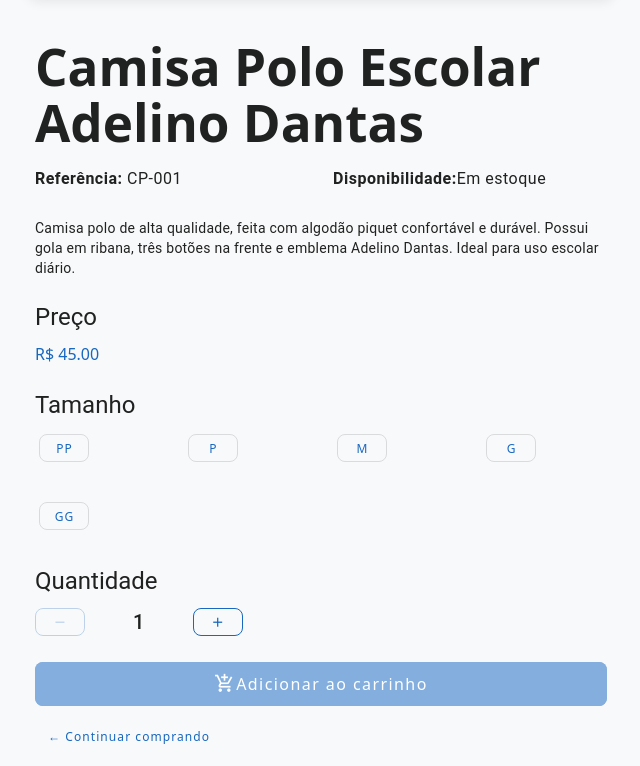
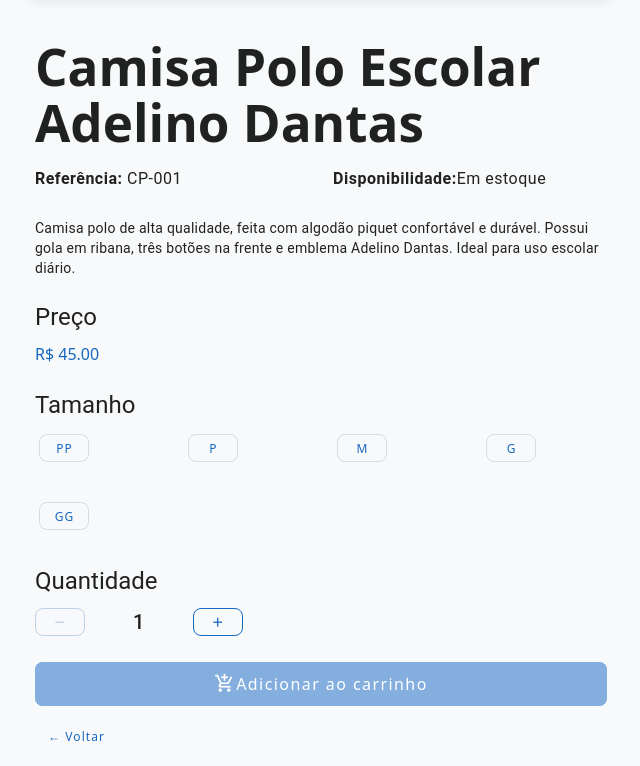
Before and after one commit to Inaciogabriel0/sistema-escolar, a Vue app in the folder frontend/: page /Ver-camisa in a window 1280 px wide. Shown: the part 466-1232 px from the top of the page, without its empty margins (319-959 px from the left). Built offline with nearby package versions, Linux system fonts and the light colour scheme.

Commit message:
feat: Adicione o link Farda ao menu lateral e atualize o rótulo do botão para Voltar.

```diff
--- a/frontend/src/components/Ver-camisa.vue
+++ b/frontend/src/components/Ver-camisa.vue
@@ -136,7 +136,7 @@
             size="small"
             @click="$router.push('/')"
           >
-            ← Continuar comprando
+            ← Voltar
           </v-btn>
         </v-col>
       </v-row>
--- a/frontend/src/components/layout/DrawerMenu.vue
+++ b/frontend/src/components/layout/DrawerMenu.vue
@@ -38,6 +38,7 @@
   { title: 'Turma', icon: 'mdi-google-classroom', route: '/turma' },
   { title: 'Horários', icon: 'mdi-calendar-clock', route: '/horarios' },
   { title: 'Configurações', icon: 'mdi-cog', route: '/configuracoes' },
+   {title: 'Farda', icon: 'mdi-cart', route: '/Ver-camisa'}
 ]
 
 function closeDrawer() {
```
